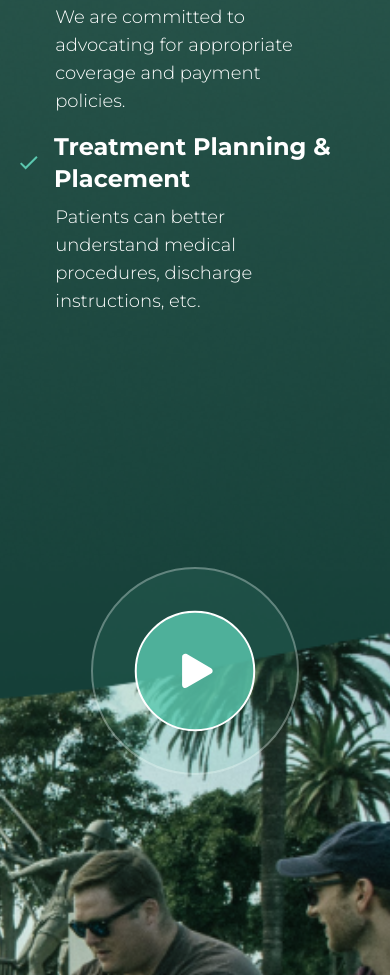
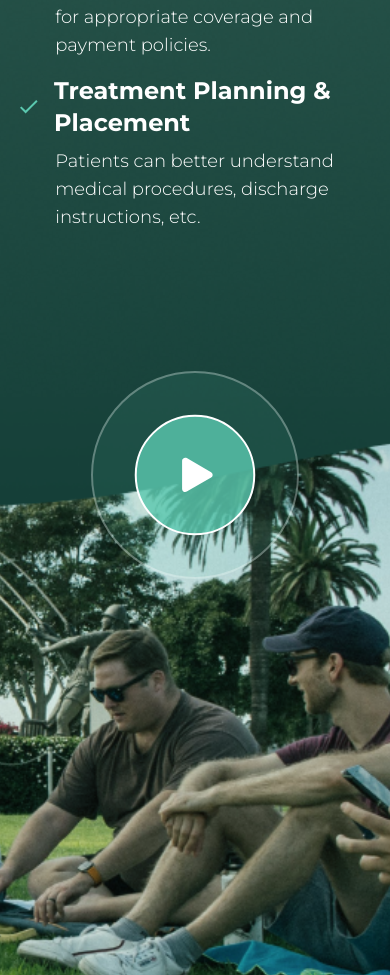
Before and after one commit to AyesoroFemi/Project-task2, a plain HTML site: page index.html in a window 390 px wide. Shown: the part 4720-5695 px from the top of the page. Drawn offline with nearby package versions, Linux system fonts and the light colour scheme.

Commit message:
changes-one

```diff
--- a/css/styles.css
+++ b/css/styles.css
@@ -699,8 +699,6 @@ body {
   }
 }
 
-
-
 @media (max-width: 576px) {
   /* Mobile screen size */
   .form__grid {
@@ -771,6 +769,7 @@ body {
     font-size: 24px;
     line-height: 36px;
   }
+
   .video__text:last-child {
     margin-bottom: 650px;
   }
@@ -809,10 +808,14 @@ body {
     padding-right: 0rem;
     transform: translateY(-4rem);
   }
+  .video__text {
+    width: 100%;
+  }
   .video__text:last-child {
-    margin-bottom: 850px;
+    margin-bottom: 610px;
   }
+
   .playbtn {
-    transform: translate(-1rem, -43rem);
+    transform: translate(-1rem, -35rem);
   }
 }
```
